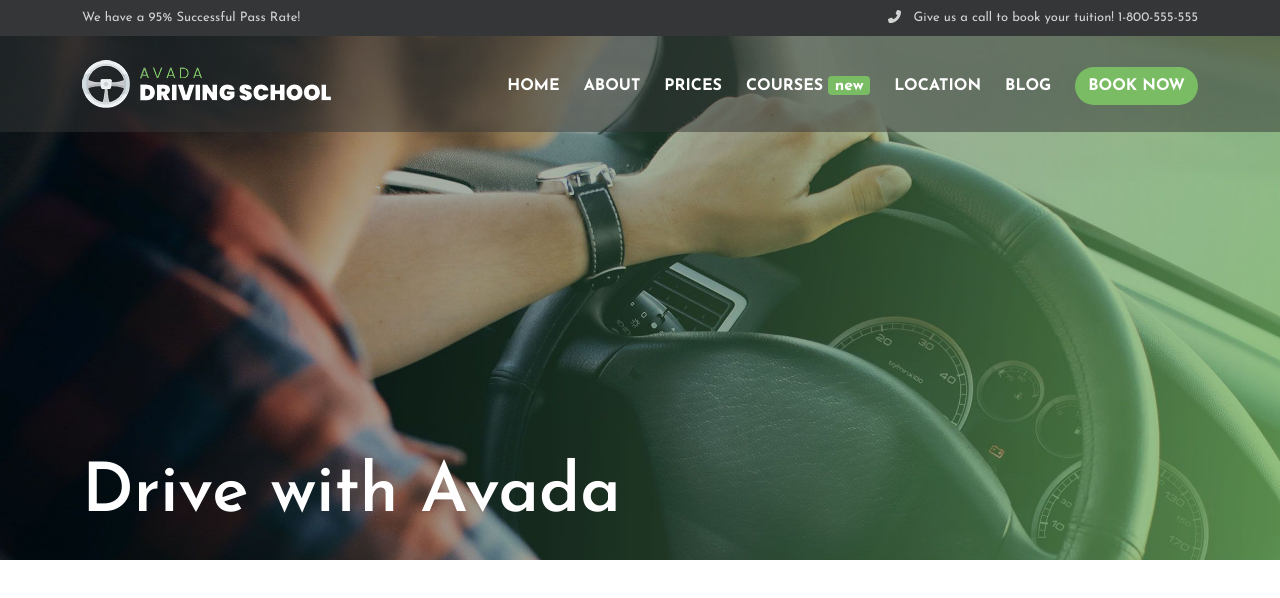
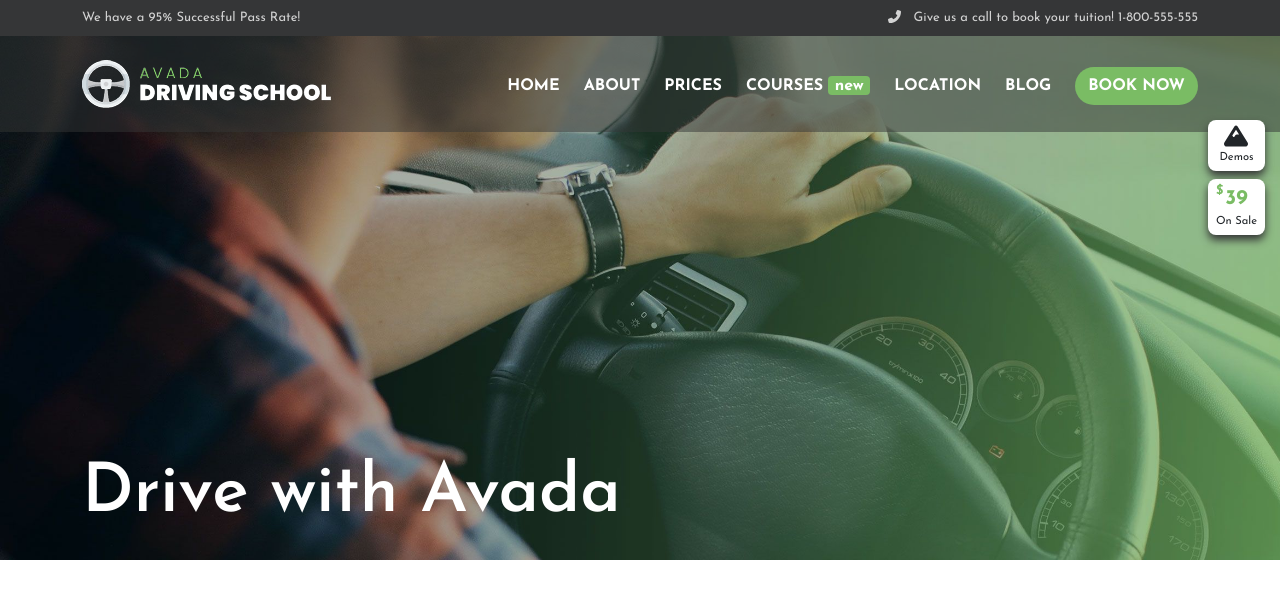
Before and after one commit to DeSantisDomiziano/proj-html-vuejs, a Vue app: page / in a window 1280 px wide. Shown: the top 598 px of the page. Built offline with nearby package versions, Linux system fonts and the light colour scheme.

Commit message:
add badge jumbo

```diff
--- /dev/null
+++ b/src/components/BadgeJumbo.vue
@@ -0,0 +1,61 @@
+<script>
+    export default {
+        name: 'BadgeJumbo'
+    }
+</script>
+
+
+<template>
+    <div class="badge-container">
+        <div class="badge_demos">
+            <f-a-icon icon="fa-solid fa-mountain" size="xl"/>
+            <span>Demos</span>
+        </div>
+        <div class="badge_sale position-relative">
+            <p class="m-0">39</p>
+            <p class="m-0 dollar">$</p>
+            <span>On Sale</span>
+        </div>
+    </div>
+</template>
+
+
+<style lang="scss" scoped>
+@use '../assets/scss/partials/variables' as *;
+.badge-container {
+    position: absolute;
+    right: 15PX;
+    top: 120px;
+}
+
+.badge_demos,
+.badge_sale {
+    background-color: $light;
+    padding: 0.25rem 0.5rem;
+    margin-bottom: 0.5rem;
+    text-align: center;
+    border-radius: 0.5rem;
+    box-shadow: 0px 5px 8px 0px $dark;
+
+    span {
+        display: block;
+        font-size: 0.7rem;
+    }
+}
+
+.badge_sale {
+    p {
+        color: $primary;
+        font-size: 1.3rem;
+        font-weight: 700;
+    }
+
+    .dollar {
+        position: absolute;
+        font-size: 0.8rem;
+        top: 2px;
+        left: 8px;
+    }
+}
+
+</style>
--- a/src/components/NavJumbo.vue
+++ b/src/components/NavJumbo.vue
@@ -28,7 +28,6 @@
                         item: 'BLOG',
                         new: false
                     },
-
                 ]
             }
         }
@@ -88,5 +87,4 @@ span {
     padding: 0.1rem 0.4rem;
     border-radius: 0.25rem;
 }
-
 </style>
--- a/src/components/SiteHeader.vue
+++ b/src/components/SiteHeader.vue
@@ -1,12 +1,14 @@
 <script>
     import InfoJumbo from './InfoJumbo.vue'
     import NavJumbo from './NavJumbo.vue'
+    import BadgeJumbo from './BadgeJumbo.vue'
 
     export default {
         name: 'SiteHeader',
         components: {
             InfoJumbo,
             NavJumbo,
+            BadgeJumbo
         }
     }
 </script>
@@ -29,6 +31,10 @@
                 <h1 class="py-3 fw-semibold">Drive with Avada</h1>
                 <h3 class="fw-light">We offer the finest driving tuition money can buy</h3>
             </div>
+        </div>
+
+        <div id="badge">
+            <BadgeJumbo/>
         </div>
 
 
--- a/src/main.js
+++ b/src/main.js
@@ -6,6 +6,7 @@ import App from './App.vue'
 import { library } from '@fortawesome/fontawesome-svg-core'
 import { FontAwesomeIcon } from '@fortawesome/vue-fontawesome'
 import { faPhone } from '@fortawesome/free-solid-svg-icons'
-library.add(faPhone)
+import { faMountain } from '@fortawesome/free-solid-svg-icons'
+library.add(faPhone, faMountain)
 
 createApp(App).component('f-a-icon', FontAwesomeIcon).mount('#app')
```
